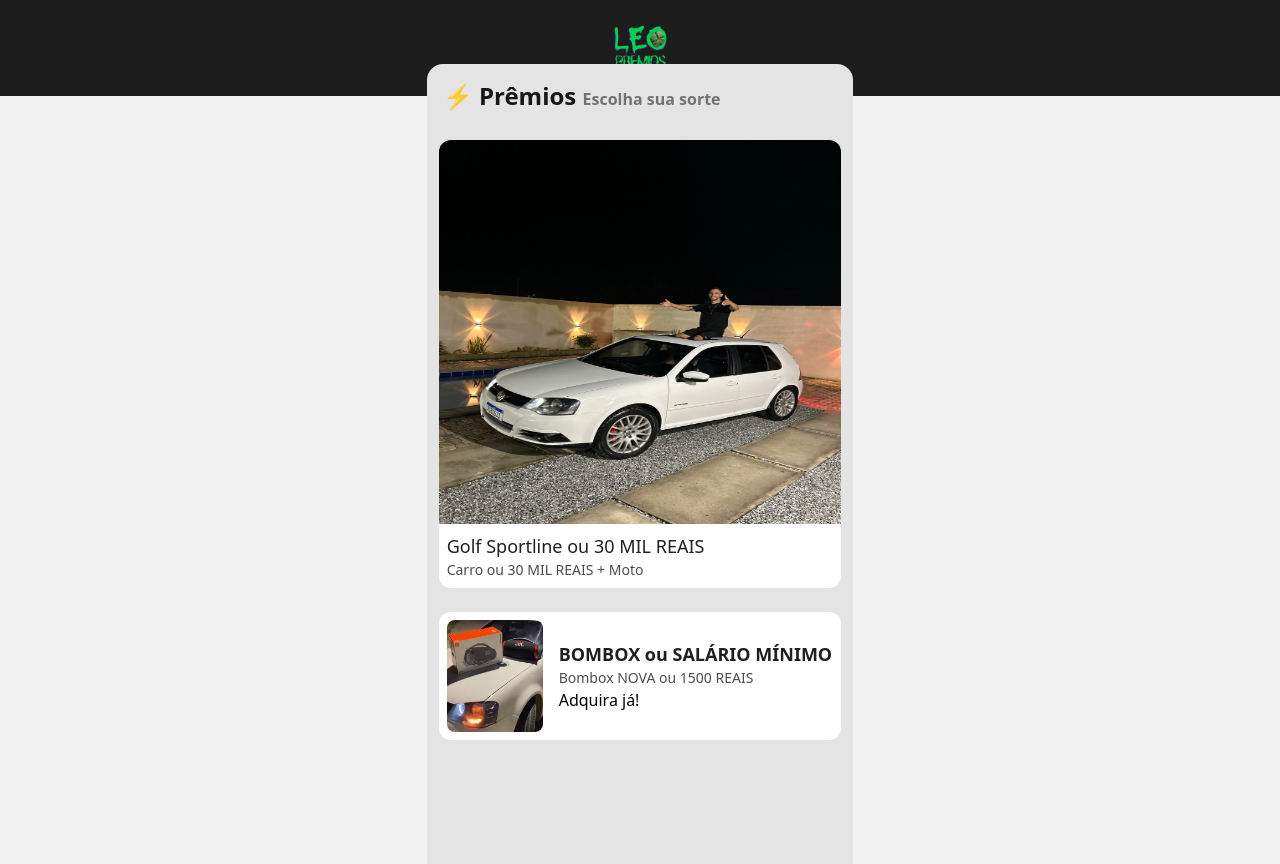
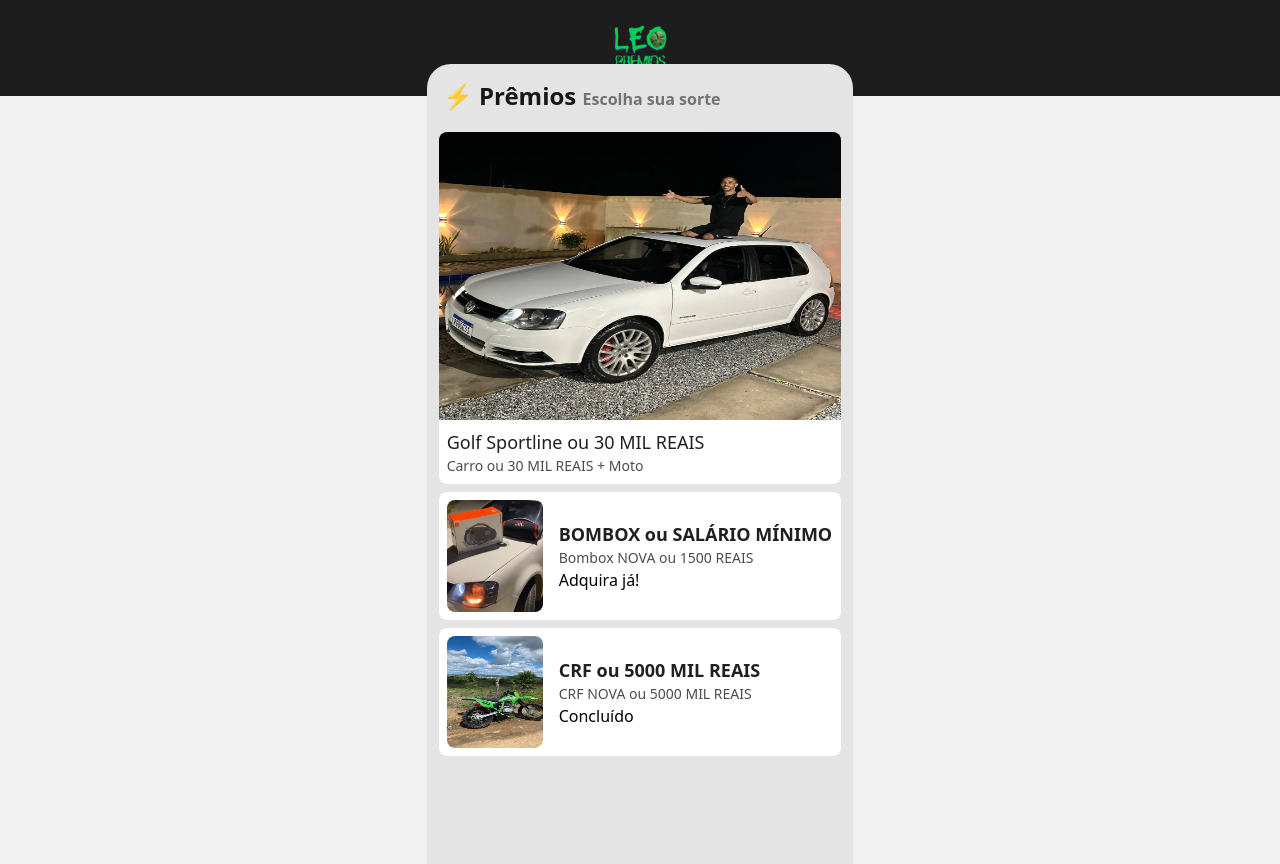
Before and after one commit to JohnnyNWT/leo-premios, a Next.js app: page / in a window 1280 px wide. Built offline with nearby package versions, Linux system fonts and the light colour scheme.

Commit message:
FEAT: add containers

```diff
--- a/src/app/layout.js
+++ b/src/app/layout.js
@@ -1,8 +1,8 @@
 import "./globals.css";
 
 export const metadata = {
-  title: "Leo Premios",
-  description: "Site Oficial Leo Premios",
+  title: "Leo Prêmios",
+  description: "Site Oficial Leo Prêmios",
 };
 
 export default function RootLayout({ children }) {
--- a/src/app/page.js
+++ b/src/app/page.js
@@ -6,13 +6,16 @@
       <div className="bg-[#1d1d1d] w-full h-24 fixed">
         <Image src="/img/Logo.png" alt="Logo" className="" layout="fill" objectFit="contain" />
       </div>
-      <div className="w-1/3 h-full absolute top-16 flex flex-col rounded-t-2xl bg-[#E4E4E4]">
+      <div className="w-1/3 h-full absolute top-16 flex flex-col gap-1 rounded-t-3xl bg-[#E4E4E4]">
         <h1 className="font-sans text-2xl p-4 font-semibold text-[#000000E6]">⚡ Prêmios <span className="text-base text-[#00000080]">Escolha sua sorte</span></h1>
 
-        <div className="p-3" id="rifa-golf">
-            <img src="/img/acao-golf.jpg" alt="Ação Golf" className="w-full max-h-96 rounded-t-xl" />
-            {/* <Image src="/img/acao-golf.jpg" alt="Ação Golf" className="w-full" width={500} /> */}
-          <div className="bg-white rounded-b-xl">
+
+        <div className="flex flex-col gap-2" id="container-rifas">
+
+          <div className="px-3" id="rifa-golf">
+              <img src="/img/acao-golf.jpg" alt="Ação Golf" className="rounded-t-lg h-72 w-full" />
+              {/* <Image src="/img/acao-golf.jpg" alt="Ação Golf" className="" width={576} height={290}/> */}
+            <div className="bg-white rounded-b-lg">
               <div className="p-2">
                 <h2 className="font-sans text-lg font-medium text-[#202020]">Golf Sportline ou 30 MIL REAIS</h2>
                 <p className="text-sm font-light text-[#000000B3]">Carro ou 30 MIL REAIS + Moto</p>
@@ -20,15 +23,26 @@
             </div>
           </div>
 
-        <div className="bg-white m-3 p-2 rounded-xl flex items-center" id="rifa-bombox">
+          <div className="bg-white mx-3 p-2 rounded-lg flex items-center" id="rifa-bombox">
             <img src="/img/bombox.jpg" alt="Ação Bombox" className="w-24 h-28 rounded-lg" />
-
             <div className="ml-4">
               <h2 className="font-sans text-lg font-semibold text-[#202020]">BOMBOX ou SALÁRIO MÍNIMO</h2>
               <p className="text-sm text-[#000000B3]">Bombox NOVA ou 1500 REAIS</p>
               <span>Adquira já!</span>
             </div>
           </div>
+
+          <div className="bg-white mx-3 p-2 rounded-lg flex items-center" id="rifa-bombox">
+            <img src="/img/crf.jpg" alt="Ação Bombox" className="w-24 h-28 rounded-lg" />
+
+            <div className="ml-4">
+              <h2 className="font-sans text-lg font-semibold text-[#202020]">CRF ou 5000 MIL REAIS</h2>
+              <p className="text-sm text-[#000000B3]">CRF NOVA ou 5000 MIL REAIS</p>
+              <span>Concluído</span>
+            </div>
+          </div>
+        </div>
+
       </div>
     </div>
   );
```
Also changed, not shown: public/img/acao-golf.jpg, public/img/crf.jpg (added). Lines whose indentation alone changed are shown as unchanged.
